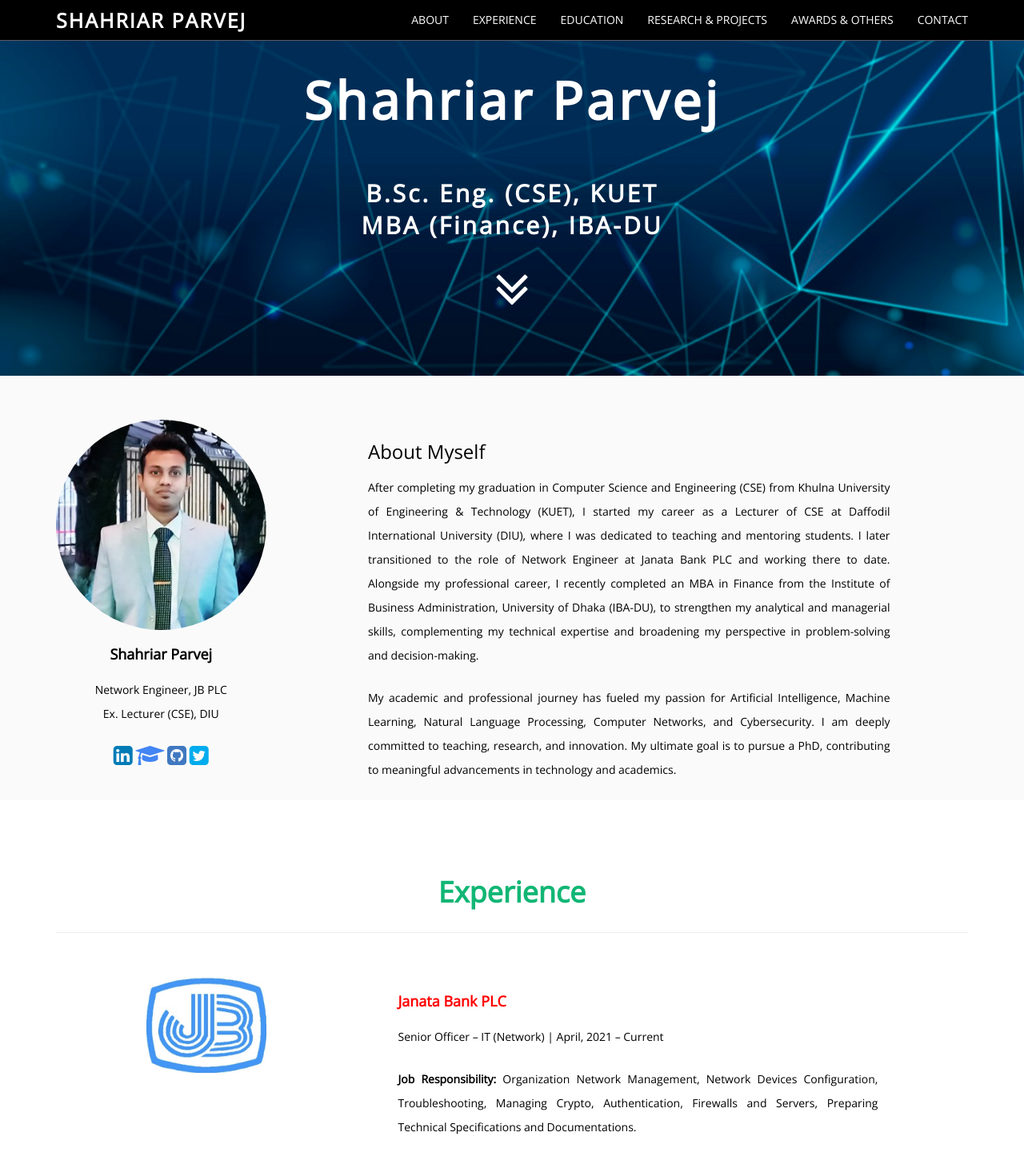
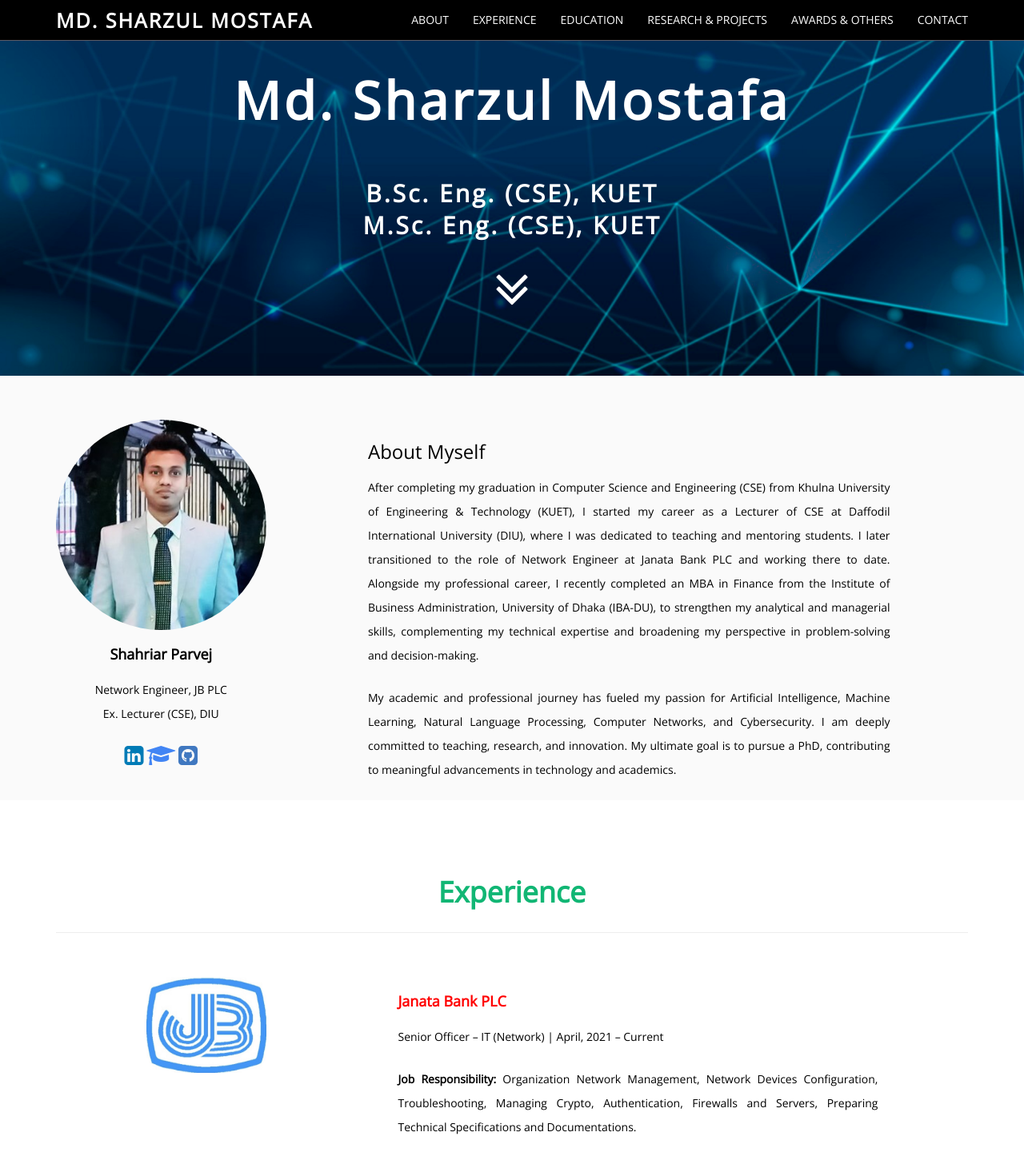
Before and after one commit to Sharzulrakib/sharzulrakib.github-io, a plain HTML site: page index.html in a window 1280 px wide. Shown: the top 1451 px of the page at 80% size. Drawn offline with nearby package versions, Linux system fonts and the light colour scheme.

Commit message:
Update index.html

```diff
--- a/index.html
+++ b/index.html
@@ -7,7 +7,7 @@
     <meta name="description" content="">
     <meta name="author" content="">
 
-    <title>Shahriar Parvej - Personal Portfolio</title>
+    <title>Md. Sharzul Mostafa - Personal Portfolio</title>
     <!--GOOGLE FONT -->
     <link href='http://fonts.googleapis.com/css?family=Open+Sans' rel='stylesheet' type='text/css'>
     <!--BOOTSTRAP MAIN STYLES -->
@@ -33,7 +33,7 @@
                     <span class="icon-bar"></span>
                     <span class="icon-bar"></span>
                 </button>
-                <a class="navbar-brand" href="#">SHAHRIAR PARVEJ</a>
+                <a class="navbar-brand" href="#">MD. SHARZUL MOSTAFA</a>
             </div>
             <div class="navbar-collapse collapse">
                 <ul class="nav navbar-nav navbar-right">
@@ -57,9 +57,9 @@
         <div class="container">
             <div class="row centered">
                 <div class="col-md-8 col-md-offset-2">
-                    <h1><strong>Shahriar Parvej</strong></h1>
+                    <h1><strong>Md. Sharzul Mostafa</strong></h1>
                     <br /> <br />
-                    <h3>B.Sc. Eng. (CSE), KUET<br/> MBA (Finance), IBA-DU <!-- <br/> M.Sc. Eng. (CSE), BUET | Ongoing --> </h3>
+                    <h3>B.Sc. Eng. (CSE), KUET<br/> M.Sc. Eng. (CSE), KUET<!-- <br/> M.Sc. Eng. (CSE), BUET | Ongoing --> </h3>
                     <br />
                     <a href="#about-section">  <i class="fa fa-angle-double-down fa-5x down-icon"></i> </a>
                 </div>
@@ -92,10 +92,10 @@
         			Ex. Lecturer (CSE), DIU
     			</p>
     			<p>
-        			<a href="https://bd.linkedin.com/in/shahriar-parvej" target="_blank"><i class="fa fa-linkedin-square fa-2x color-linkedin"></i></a>
+        			<a href="https://www.linkedin.com/in/md-sharzul-mostafa-b07265157/" target="_blank"><i class="fa fa-linkedin-square fa-2x color-linkedin"></i></a>
 				<a href="https://scholar.google.com/citations?user=d_FEfkIAAAAJ" target="_blank"><i class="fa fa-graduation-cap fa-2x color-scholar"></i></a>
-				<a href="https://github.com/Shahriar404" target="_blank"><i class="fa fa-github-square fa-2x color-github"></i></a>
-        			<a href="https://www.twitter.com/shahriar_404" target="_blank"><i class="fa fa-twitter-square fa-2x color-twitter"></i></a>
+				<a href="https://github.com/Sharzulrakib" target="_blank"><i class="fa fa-github-square fa-2x color-github"></i></a>
+        			<!--<a href="https://www.twitter.com/shahriar_404" target="_blank"><i class="fa fa-twitter-square fa-2x color-twitter"></i></a>-->
     			</p>
 		</div>
 
@@ -103,7 +103,7 @@
 
 		<!--
                 <div class="col-md-3 " data-scrollreveal="enter left and move 100px, wait 0.4s">
-                    <img class="img-circle" src="assets/img/team/rsz_shahriar2.jpg" alt="">
+                    <img class="img-circle" src="assets/img/team/1704477418083.jpg" alt="">
                     <h4><strong>Shahriar Parvej</strong> </h4>
                     <p>
                         Network Engineer, JB PLC <br/>
```
